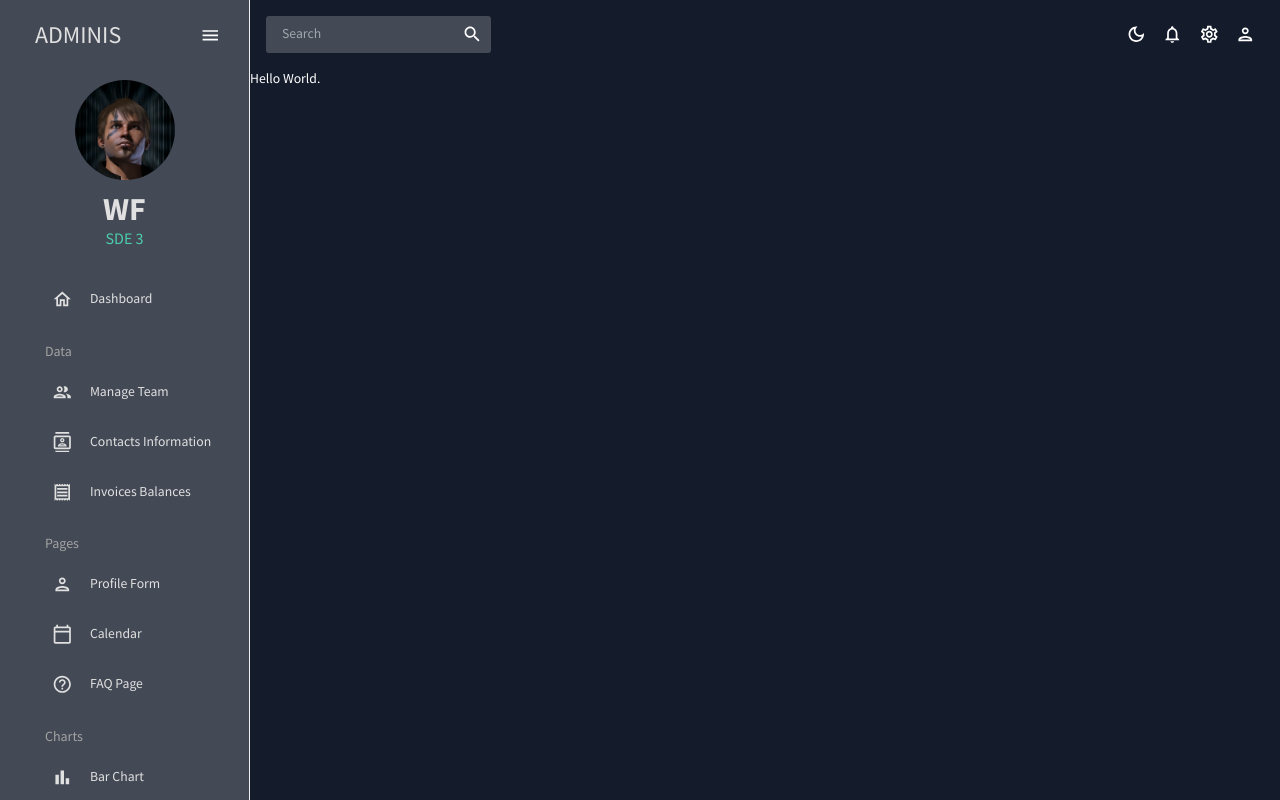
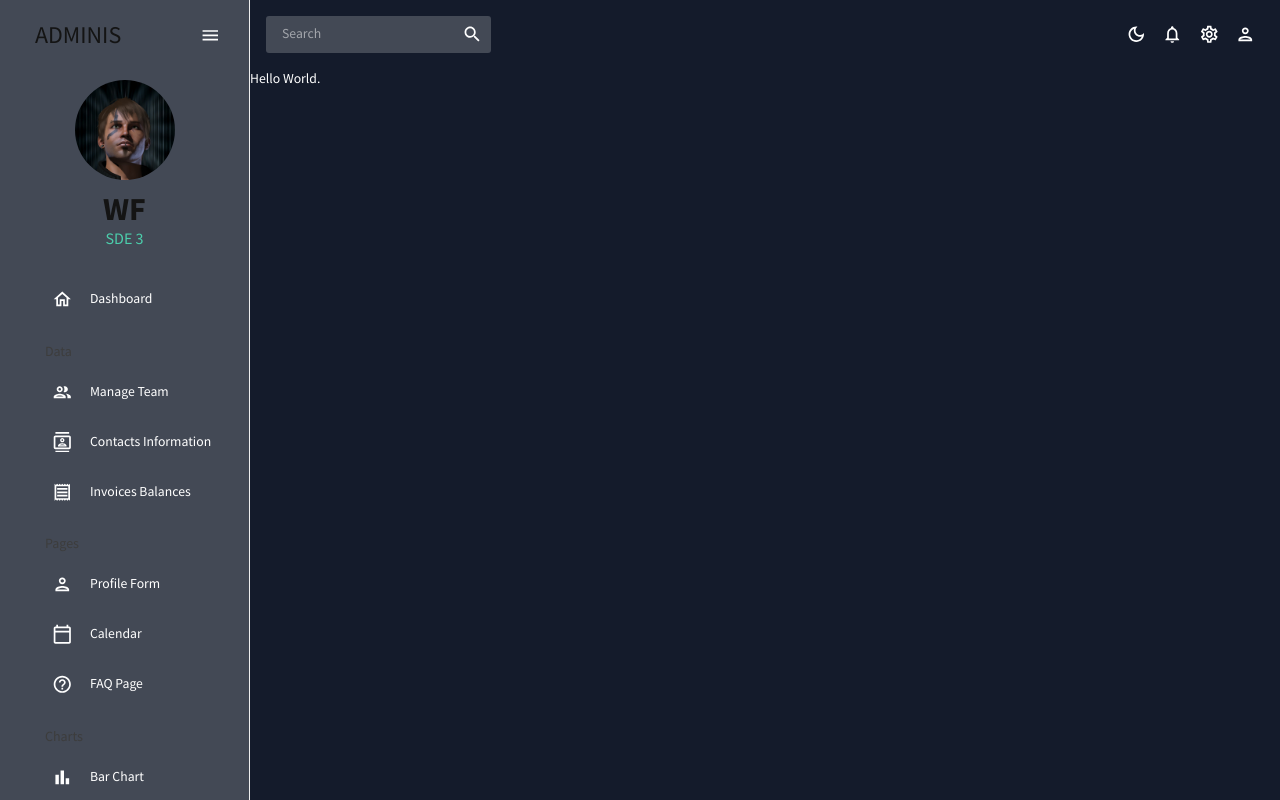
Before and after one commit to fallenreaper/sampleadminconsole, a Next.js app: page / in a window 1280 px wide. Shown: the top 800 px of the page. Built offline with nearby package versions, Linux system fonts and the light colour scheme.

Commit message:
Menu Items now property color when selected

```diff
--- a/components/sidebar.tsx
+++ b/components/sidebar.tsx
@@ -34,9 +34,6 @@ const Item = (obj: {
   return (
     <MenuItem
       active={selected === title}
-      style={{
-        color: colors.grey[100],
-      }}
       onClick={() => setSelected(title)}
       icon={icon}
     >
@@ -62,18 +59,21 @@ const SideBar = () => {
         "& .pro-sidebar-wrapper": {
           backgroundColor: "transparent !important",
         },
-        "& .pro-inner-item": {
+        "& .menu-anchor": {
           padding: "5px 35px 5px 20px !important",
         },
-        "& .pro-inner-item:hover": {
+        "& .menu-anchor:hover": {
           color: "#868dfb !important",
         },
-        "& .pro-menu-item.active": {
+        "& .menu-item.active": {
           color: "#6870fa !important",
         },
       }}
     >
-      <Sidebar defaultCollapsed={isCollapsed} backgroundColor={colors.primary[400]}>
+      <Sidebar
+        defaultCollapsed={isCollapsed}
+        backgroundColor={colors.primary[400]}
+        >
         <Menu>
           {/* Logo and Menu Icon */}
           <MenuItem
@@ -88,7 +88,7 @@ const SideBar = () => {
                 alignItems="center"
                 ml="15px"
               >
-                <Typography variant="h3" color={colors.grey[100]}>
+                <Typography variant="h3" color={colors.grey[900]}>
                   ADMINIS
                 </Typography>
                 <IconButton onClick={() => setIsCollapsed(!isCollapsed)}>
@@ -114,7 +114,7 @@ const SideBar = () => {
               <Box textAlign="center">
                 <Typography
                   variant="h2"
-                  color={colors.grey[100]}
+                  color={colors.grey[900]}
                   fontWeight="bold"
                   sx={{ m: "10px 0 0 0" }}
                 >
@@ -142,7 +142,7 @@ const SideBar = () => {
 
             <Typography
               variant="h6"
-              color={colors.grey[300]}
+              color={colors.grey[700]}
               sx={{ m: "15px 0 5px 20px" }}
             >
               Data
@@ -171,7 +171,7 @@ const SideBar = () => {
 
             <Typography
               variant="h6"
-              color={colors.grey[300]}
+              color={colors.grey[700]}
               sx={{ m: "15px 0 5px 20px" }}
             >
               Pages
@@ -200,7 +200,7 @@ const SideBar = () => {
 
             <Typography
               variant="h6"
-              color={colors.grey[300]}
+              color={colors.grey[700]}
               sx={{ m: "15px 0 5px 20px" }}
             >
               Charts
--- a/styles/globals.css
+++ b/styles/globals.css
@@ -8,7 +8,6 @@ body {
   height: 100%;
   width: 100%;
   font-family: "Source Sans Pro", sans-serif;
-  /* background-color: #141b2d; */
 }
 
 .app {
```
